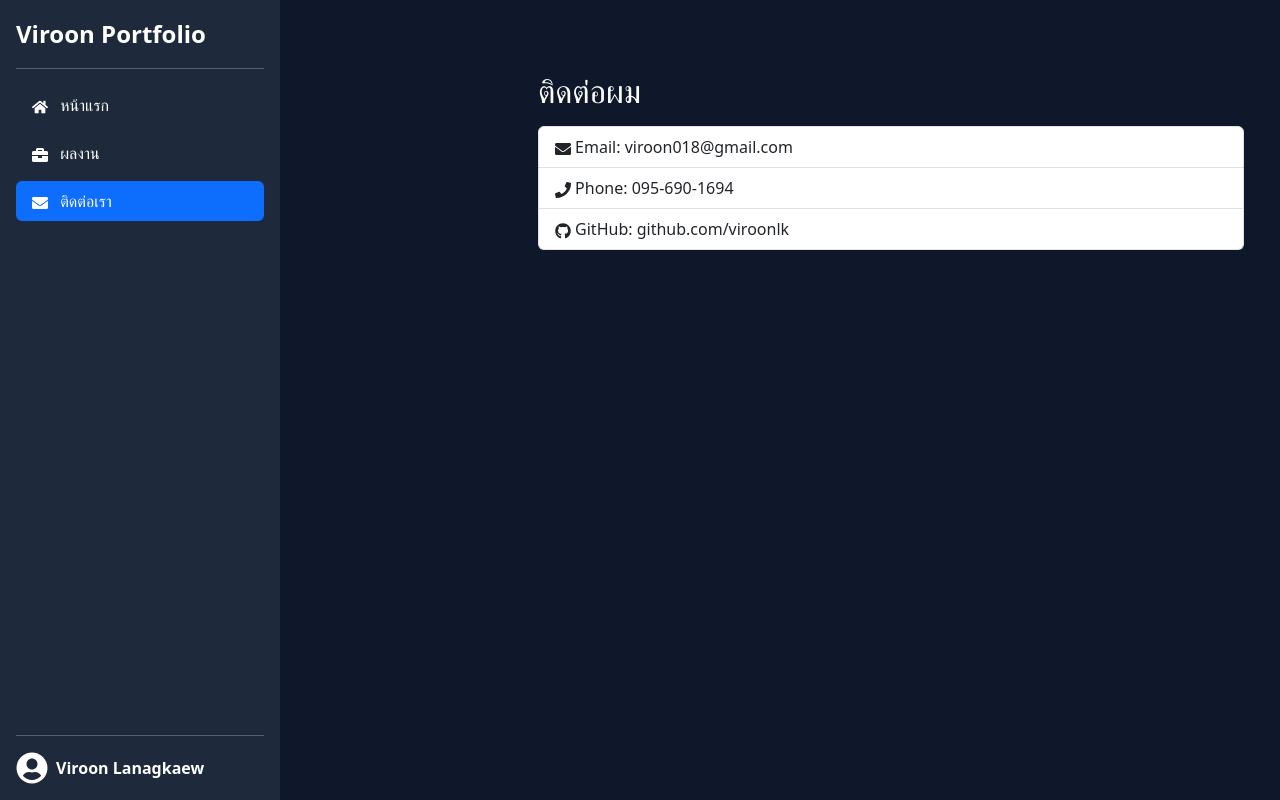
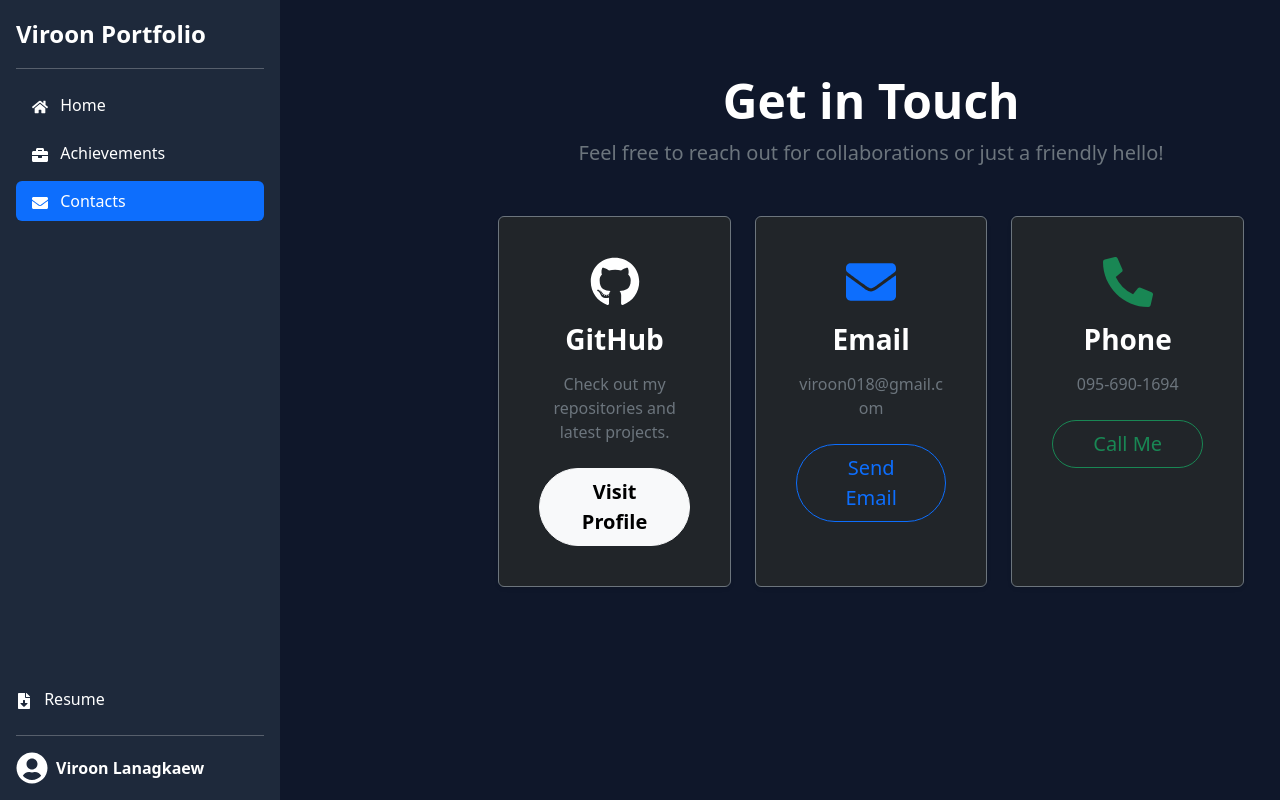
Before and after one commit to viroonlk/Portfolio, a React (Vite) app: page /contact in a window 1280 px wide. Built offline with nearby package versions, Linux system fonts and the light colour scheme.

Commit message:
First commit: Setup Portfolio website

```diff
--- a/src/App.css
+++ b/src/App.css
@@ -35,3 +35,48 @@ body {
   font-size: 1.5rem;
   cursor: pointer;
 }
+/* App.css */
+.skill-card {
+  transition: transform 0.3s ease; /* ทำให้ขยับนุ่มนวล */
+}
+
+.skill-card:hover {
+  transform: translateY(-10px); /* ลอยขึ้น 10px */
+  background-color: #2d3748 !important; /* เปลี่ยนสีพื้นหลังให้อ่อนลงนิดนึง */
+  border-color: #61DAFB !important; /* เปลี่ยนขอบเป็นสีฟ้า React */
+}
+/* App.css เพิ่มเติม */
+
+/* ระยะห่างตัวอักษรสำหรับหัวข้อเล็ก */
+.spacing-2 {
+  letter-spacing: 2px;
+}
+
+/* ปรับแต่งปุ่มให้ดูโค้งมนทันสมัย */
+.rounded-pill {
+  border-radius: 50rem !important;
+}
+
+/* Effect พื้นหลังหลังรูปภาพ (วงกลมเรืองแสงจางๆ) */
+.blob-bg {
+  position: absolute;
+  top: 50%;
+  left: 50%;
+  transform: translate(-50%, -50%);
+  width: 400px;
+  height: 400px;
+  background: radial-gradient(circle, rgba(97, 218, 251, 0.2) 0%, rgba(30, 41, 59, 0) 70%);
+  z-index: 0;
+  border-radius: 50%;
+}
+/* src/App.css */
+
+.hover-card {
+  transition: all 0.3s ease-in-out;
+}
+
+.hover-card:hover {
+  transform: translateY(-10px); /* ลอยขึ้น */
+  border-color: #61DAFB !important; /* เปลี่ยนสีขอบเป็นสีฟ้า */
+  box-shadow: 0 10px 20px rgba(0,0,0,0.5) !important; /* เพิ่มเงา */
+}
--- a/src/components/Sidebar.jsx
+++ b/src/components/Sidebar.jsx
@@ -2,6 +2,7 @@ import React from 'react';
 import { Nav, Offcanvas, Image } from 'react-bootstrap';
 import { NavLink } from 'react-router-dom';
 import { FaHome, FaBriefcase, FaEnvelope, FaUserCircle } from 'react-icons/fa'; // อย่าลืมลง react-icons นะครับ
+import { FaFileDownload } from 'react-icons/fa';
 
 function Sidebar({ show, handleClose }) {
   // สร้างฟังก์ชัน Content เพื่อใช้ซ้ำทั้งใน Mobile (Drawer) และ Desktop (Sidebar)
@@ -18,20 +19,29 @@ function Sidebar({ show, handleClose }) {
         <Nav.Item>
           {/* ใช้ NavLink เพื่อให้มี Active State อัตโนมัติ */}
           <Nav.Link as={NavLink} to="/" className="text-white mb-2" onClick={handleClose}>
-            <FaHome className="me-2" /> หน้าแรก
+            <FaHome className="me-2" /> Home
           </Nav.Link>
         </Nav.Item>
         <Nav.Item>
           <Nav.Link as={NavLink} to="/portfolio" className="text-white mb-2" onClick={handleClose}>
-            <FaBriefcase className="me-2" /> ผลงาน
+            <FaBriefcase className="me-2" /> Achievements
           </Nav.Link>
         </Nav.Item>
         <Nav.Item>
           <Nav.Link as={NavLink} to="/contact" className="text-white mb-2" onClick={handleClose}>
-            <FaEnvelope className="me-2" /> ติดต่อเรา
+            <FaEnvelope className="me-2" /> Contacts
           </Nav.Link>
         </Nav.Item>
       </Nav>
+      <Nav.Item>
+        <Nav.Link
+          href="/resume.pdf"
+          target="_blank"
+          className="text-white mb-2"
+        >
+          <FaFileDownload className="me-2" /> Resume
+        </Nav.Link>
+      </Nav.Item>
 
       <hr />
       {/* ส่วน User ด้านล่าง */}
--- /dev/null
+++ b/src/components/Skills.jsx
@@ -0,0 +1,42 @@
+// src/components/Skills.jsx
+import React from 'react';
+import { Container, Row, Col, Card } from 'react-bootstrap';
+// Import ไอคอนต่างๆ จาก react-icons
+import { FaReact, FaJava, FaPython, FaHtml5, FaCss3Alt, FaGitAlt } from 'react-icons/fa';
+import { SiCplusplus, SiMysql, SiMongodb, SiFigma, SiBootstrap, SiVite } from 'react-icons/si';
+
+function Skills() {
+  // รายชื่อสกิลและไอคอน (ปรับเพิ่มลดได้ตรงนี้)
+  const skills = [
+    { name: "React", icon: <FaReact size={50} color="#61DAFB" /> },
+    { name: "Python", icon: <FaPython size={50} color="#3776AB" /> },
+    { name: "Java", icon: <FaJava size={50} color="#007396" /> },
+    { name: "C++", icon: <SiCplusplus size={50} color="#00599C" /> },
+    { name: "SQL", icon: <SiMysql size={50} color="#4479A1" /> },
+    { name: "MongoDB", icon: <SiMongodb size={50} color="#47A248" /> },
+    { name: "HTML5", icon: <FaHtml5 size={50} color="#E34F26" /> },
+    { name: "CSS3", icon: <FaCss3Alt size={50} color="#1572B6" /> },
+    { name: "Bootstrap", icon: <SiBootstrap size={50} color="#7952B3" /> },
+
+  ];
+
+  return (
+    <Container className="py-5">
+      <h2 className="text-center text-white mb-4 fw-bold">My Skills & Tools</h2>
+      <Row className="justify-content-center">
+        {skills.map((skill, index) => (
+          <Col key={index} xs={6} md={4} lg={3} className="mb-4">
+            <Card className="h-100 text-center p-3 bg-dark border-secondary text-white shadow-sm skill-card">
+              <div className="mb-3">
+                {skill.icon}
+              </div>
+              <Card.Title>{skill.name}</Card.Title>
+            </Card>
+          </Col>
+        ))}
+      </Row>
+    </Container>
+  );
+}
+
+export default Skills;
--- a/src/pages/Contact.jsx
+++ b/src/pages/Contact.jsx
@@ -1,17 +1,90 @@
 // src/pages/Contact.jsx
-import Container from 'react-bootstrap/Container';
-import ListGroup from 'react-bootstrap/ListGroup';
-import { FaGithub, FaEnvelope, FaPhone } from 'react-icons/fa'; // ใช้ react-icons
+import React from 'react';
+import { Container, Row, Col, Card, Button } from 'react-bootstrap';
+import { FaGithub, FaEnvelope, FaPhoneAlt, FaMapMarkerAlt } from 'react-icons/fa';
 
 function Contact() {
   return (
-    <Container className="mt-5">
-      <h2>ติดต่อผม</h2>
-      <ListGroup className="mt-3">
-        <ListGroup.Item><FaEnvelope /> Email: viroon018@gmail.com</ListGroup.Item>
-        <ListGroup.Item><FaPhone /> Phone: 095-690-1694</ListGroup.Item>
-        <ListGroup.Item><FaGithub /> GitHub: github.com/viroonlk</ListGroup.Item>
-      </ListGroup>
+    <Container className="py-5">
+      <div className="text-center mb-5">
+        <h1 className="fw-bold text-white display-5">Get in Touch</h1>
+        <p className="text-secondary fs-5">
+          Feel free to reach out for collaborations or just a friendly hello!
+        </p>
+      </div>
+
+      <Row className="justify-content-center g-4">
+        {/* 1. GitHub Card (ไฮไลท์สำคัญ) */}
+        <Col md={6} lg={4}>
+          <Card className="h-100 bg-dark text-white border-secondary text-center p-4 shadow-sm hover-card">
+            <Card.Body>
+              <div className="mb-3 text-white">
+                <FaGithub size={50} />
+              </div>
+              <Card.Title className="fs-3 fw-bold mb-3">GitHub</Card.Title>
+              <p className="text-secondary mb-4">
+                Check out my repositories and latest projects.
+              </p>
+              <Button
+                variant="light" // ใช้ปุ่มสีขาวให้เด่นบนพื้นดำ
+                size="lg"
+                className="rounded-pill px-4 w-100 fw-bold"
+                href="https://github.com/viroonlk" // ใส่ลิงก์ GitHub ของคุณตรงนี้
+                target="_blank" // เปิดหน้าต่างใหม่
+                rel="noopener noreferrer"
+              >
+                Visit Profile
+              </Button>
+            </Card.Body>
+          </Card>
+        </Col>
+
+        {/* 2. Email Card */}
+        <Col md={6} lg={4}>
+          <Card className="h-100 bg-dark text-white border-secondary text-center p-4 shadow-sm hover-card">
+            <Card.Body>
+              <div className="mb-3 text-primary">
+                <FaEnvelope size={50} />
+              </div>
+              <Card.Title className="fs-3 fw-bold mb-3">Email</Card.Title>
+              <p className="text-secondary mb-4">
+                viroon018@gmail.com
+              </p>
+              <Button
+                variant="outline-primary"
+                size="lg"
+                className="rounded-pill px-4 w-100"
+                href="mailto:viroon018@gmail.com" // กดแล้วเปิดแอปเมลทันที
+              >
+                Send Email
+              </Button>
+            </Card.Body>
+          </Card>
+        </Col>
+
+        {/* 3. Phone Card */}
+        <Col md={6} lg={4}>
+          <Card className="h-100 bg-dark text-white border-secondary text-center p-4 shadow-sm hover-card">
+            <Card.Body>
+              <div className="mb-3 text-success">
+                <FaPhoneAlt size={50} />
+              </div>
+              <Card.Title className="fs-3 fw-bold mb-3">Phone</Card.Title>
+              <p className="text-secondary mb-4">
+                095-690-1694
+              </p>
+              <Button
+                variant="outline-success"
+                size="lg"
+                className="rounded-pill px-4 w-100"
+                href="tel:0956901694" // กดแล้วโทรออกได้เลย (ในมือถือ)
+              >
+                Call Me
+              </Button>
+            </Card.Body>
+          </Card>
+        </Col>
+      </Row>
     </Container>
   );
 }
--- a/src/pages/Home.jsx
+++ b/src/pages/Home.jsx
@@ -1,22 +1,78 @@
 // src/pages/Home.jsx
-import Container from 'react-bootstrap/Container';
+import React from 'react';
+import { Container, Row, Col, Button, Image } from 'react-bootstrap';
 import { Link } from 'react-router-dom';
+import { FaFileDownload, FaArrowRight } from 'react-icons/fa';
+import Skills from '../components/Skills';
+
+// Import Resume
+import myResume from '../assets/Resume.pdf';
 
 function Home() {
   return (
-<Container
-  className="text-center mt-5 p-5 rounded text-white border border-secondary"
-  style={{
-    backgroundColor: 'rgba(30, 41, 59, 0.7)', // สีเดิมแต่ปรับให้โปร่งแสง 70%
-    backdropFilter: 'blur(10px)' // เอฟเฟกต์เบลอพื้นหลัง (สวยมาก!)
-  }}
->
+    <>
+      {/* --- Hero Section --- */}
+      <div className="hero-section py-5 mb-5 text-white">
+        <Container>
+          <Row className="align-items-center">
 
-      <h1>วิรุฬห์ หลังแก้ว</h1>
-      <p className="lead">Web Developer / React Enthusiast</p>
-      <p>ยินดีต้อนรับสู่ Portfolio ของผม ผมมีความหลงใหลในการสร้างสรรค์เว็บไซต์ที่สวยงามและใช้งานง่าย</p>
-      <Link to="/portfolio" className="btn btn-primary btn-lg">ดูผลงานของผม</Link>
-    </Container>
+            {/* ฝั่งซ้าย: ข้อความ */}
+            <Col lg={7} className="mb-4 mb-lg-0 text-start">
+              <span className="text-primary fw-bold text-uppercase mb-2 d-block spacing-2">
+                👋 Welcome to my world
+              </span>
+              <h1 className="display-3 fw-bold mb-3">
+                Hi, I'm <span className="text-primary">Viroon Langkaew</span>
+              </h1>
+              <h3 className="h2 text-light mb-4 fw-light">
+                Web Developer <span className="text-secondary">&</span> Data Science Enthusiast
+              </h3>
+              <p className="lead text-secondary mb-5" style={{ maxWidth: '600px' }}>
+                I am a third-year student at Burapha University, passionate about building
+                accessible, pixel-perfect user interfaces and analyzing data to drive decisions.
+              </p>
+
+              <div className="d-flex gap-3">
+                <Link to="/portfolio">
+                  <Button variant="primary" size="lg" className="px-4 py-2 shadow-sm rounded-pill">
+                    View My Work <FaArrowRight className="ms-2" />
+                  </Button>
+                </Link>
+
+                <a href={myResume} target="_blank" rel="noopener noreferrer">
+                    <Button variant="outline-light" size="lg" className="px-4 py-2 rounded-pill">
+                        <FaFileDownload className="me-2" /> Resume
+                    </Button>
+                </a>
+              </div>
+            </Col>
+
+            {/* ฝั่งขวา: รูปภาพ (ถ้าไม่มีรูปตัวเอง ใช้รูปการ์ตูนหรือ vector แทนได้) */}
+            <Col lg={5} className="text-center">
+               <div className="profile-image-container position-relative">
+                  {/* วงกลมตกแต่งด้านหลัง */}
+                  <div className="blob-bg"></div>
+                  {/* รูปโปรไฟล์ */}
+                  <Image
+                    src="https://placehold.co/400x400/1e293b/white?text=Arm+Viroon"
+                    // ถ้ามีรูปจริง ให้เปลี่ยน src เป็นตัวแปรที่ import มา เช่น src={profilePic}
+                    fluid
+                    roundedCircle
+                    className="position-relative shadow-lg border border-2 border-primary p-1"
+                    style={{ width: '350px', height: '350px', objectFit: 'cover' }}
+                  />
+               </div>
+            </Col>
+
+          </Row>
+        </Container>
+      </div>
+
+      {/* --- Skills Section (อันเดิมที่สวยอยู่แล้ว) --- */}
+      <div className="py-5 mx-3">
+         <Skills />
+      </div>
+    </>
   );
 }
 
--- a/src/pages/Portfolio.jsx
+++ b/src/pages/Portfolio.jsx
@@ -6,7 +6,7 @@ import ProjectCard from '../components/ProjectCard';
 
 // --- 1. นำเข้ารูปภาพจาก folder assets ---
 // ตั้งชื่อตัวแปรให้สื่อความหมาย (เช่น project1Img)
-import project1Img from "../assets/Weather.png"; // เปลี่ยนชื่อไฟล์ตามจริง
+import project1Img from "../assets/calculate.png"; // เปลี่ยนชื่อไฟล์ตามจริง
 import project2Img from "../assets/Weather.png"; // เปลี่ยนชื่อไฟล์ตามจริง
 // import project3Img from '../assets/todo-list.jpg';
 
@@ -15,9 +15,9 @@ function Portfolio() {
   const myProjects = [
     {
       id: 1,
-      title: "E-Commerce App",
-      desc: "แอปซื้อขายของออนไลน์ด้วย React",
-      link: "#",
+      title: "Calculator App",
+      desc: "เครื่องคิดเลขออนไลน์ด้วย React",
+      link: "https://calculator-react-bdxv.vercel.app/",
       // --- 2. ใช้ตัวแปรรูปภาพที่นำเข้ามา ---
       imgSrc: project1Img
     },
@@ -34,7 +34,7 @@ function Portfolio() {
 
   return (
     <Container className="mt-5">
-      <h2 className="mb-4 text-center text-white">ผลงานของผม</h2>
+      <h2 className="mb-4 text-center text-white">My Projects</h2>
       <Row>
         {myProjects.map((project) => (
           <Col key={project.id} md={4} className="mb-4">
```
Also changed, not shown: src/assets/calculate.png (added), 1 other file (tests, documents, lock files or other folders).
